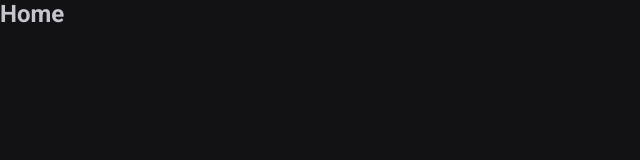
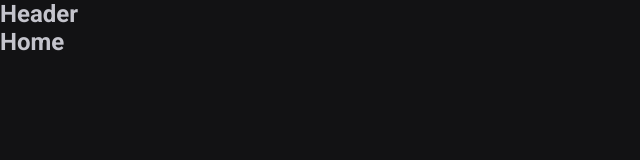
Before and after one commit to GusPrado/pomodoro-timer, a React (Vite) app: page / in a window 1280 px wide. Shown: the top 160 px of the page, without its empty margins (0-640 px from the left). Built offline with nearby package versions, Linux system fonts and the light colour scheme.

Commit message:
feat: Add route layout

```diff
--- a/src/Router.tsx
+++ b/src/Router.tsx
@@ -1,12 +1,15 @@
 import { Routes, Route } from 'react-router-dom';
+import { DefaultLayout } from './layouts/DefaultLayout';
 import { History } from './pages/History';
 import { Home } from './pages/Home';
 
 export function Router() {
   return (
     <Routes>
-      <Route path='/' element={<Home />} />
-      <Route path='/history' element={<History />} />
+      <Route path='/' element={<DefaultLayout />}>
+        <Route path='/' element={<Home />} />
+        <Route path='/history' element={<History />} />
+      </Route>
     </Routes>
   );
 }
--- /dev/null
+++ b/src/components/Header.tsx
@@ -0,0 +1,3 @@
+export function Header() {
+  return <h2>Header</h2>;
+}
--- /dev/null
+++ b/src/layouts/DefaultLayout.tsx
@@ -0,0 +1,11 @@
+import { Outlet } from 'react-router-dom';
+import { Header } from '../components/Header';
+
+export function DefaultLayout() {
+  return (
+    <div>
+      <Header />
+      <Outlet />
+    </div>
+  );
+}
```
